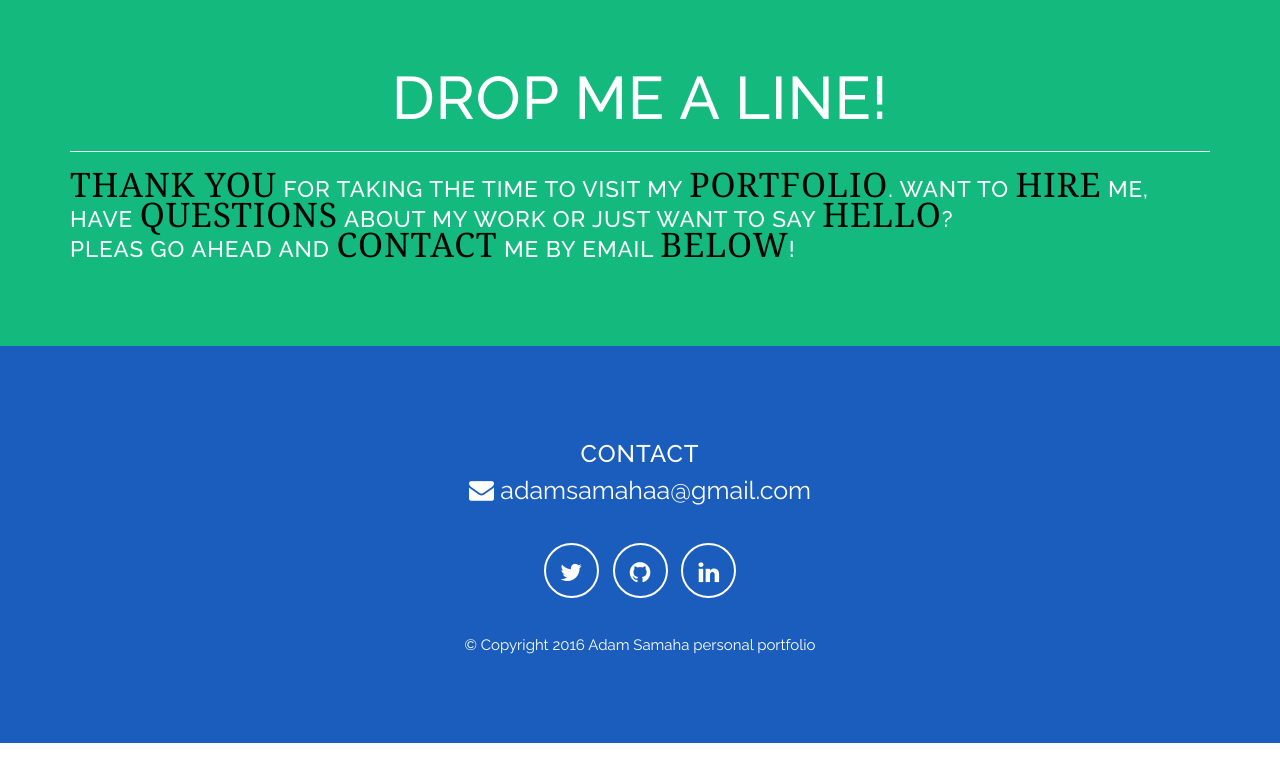
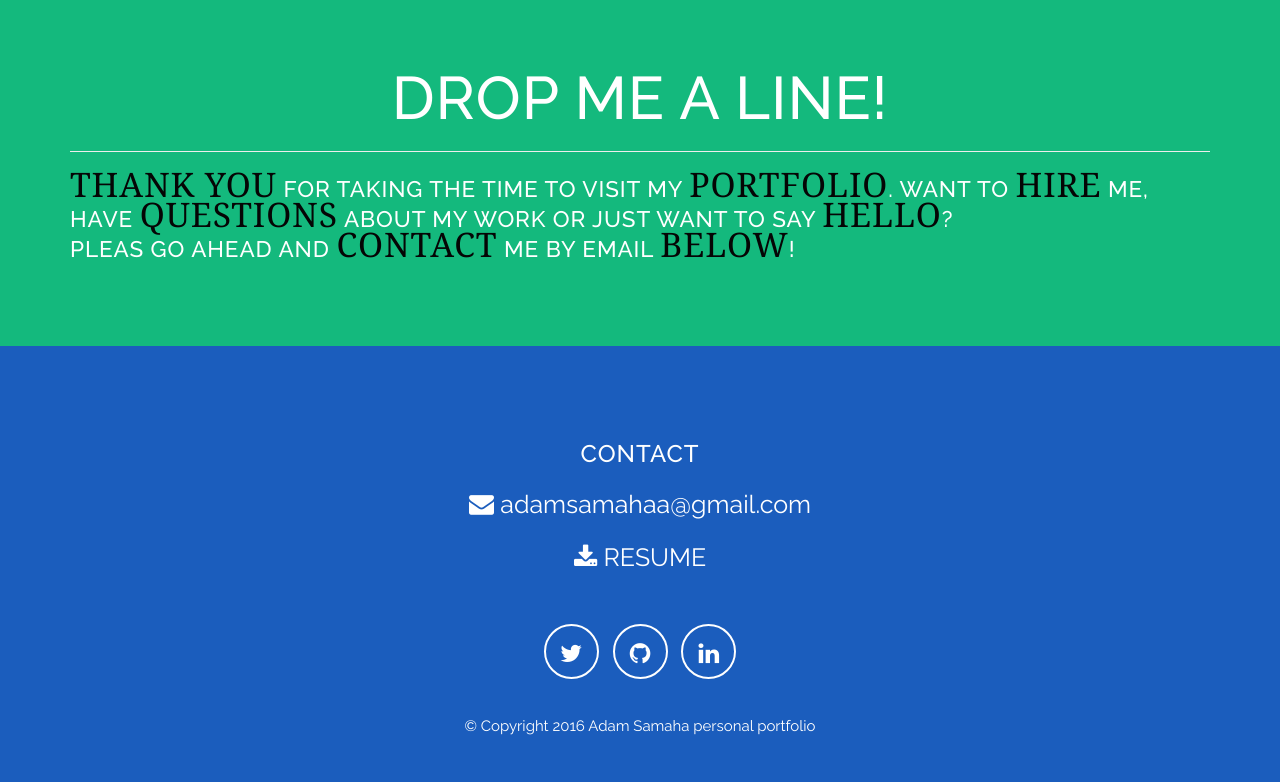
Before and after one commit to Asamaha/My-Portfolio, a plain HTML site: page index.html in a window 1280 px wide. Shown: the part 2678-3460 px from the top of the page. Before the commit the page ends 3421 px from the top, so only its background shows below. Drawn offline with Linux system fonts and the light colour scheme.

Commit message:
add resume

```diff
--- a/css/style.css
+++ b/css/style.css
@@ -726,6 +726,9 @@ color:#FFFFFF;
     color: #14B97D;
 }
 
+.mail{
+  padding: 14px;
+}
 .contact-info {
     color: #fff;
     text-decoration: none;
--- a/index.html
+++ b/index.html
@@ -272,6 +272,7 @@
     <div class="contact-info">
         <h3>Contact</h3>
         <div class="mail"><a href="mailto:adamsamahaa@gmail.com" title="adamsamahaa@gmail.com"><i class="fa fa-envelope"></i> adamsamahaa@gmail.com </a></div>
+        <div class="mail"><a href="https://files.acrobat.com/a/preview/abf22abc-9ab1-40f1-9015-8e514e18be39" target="_blank"><i class="fa fa-download"></i> RESUME </a></div>
         <div class="social">
                 <a href="https://twitter.com/Adamssamahaa" target="_blank"><i class="fa fa-twitter"></i></a>
                 <a href="https://www.github.com/Asamaha" target="_blank"><i class="fa fa-github"></i></a>
```
Also changed, not shown: README.md.
